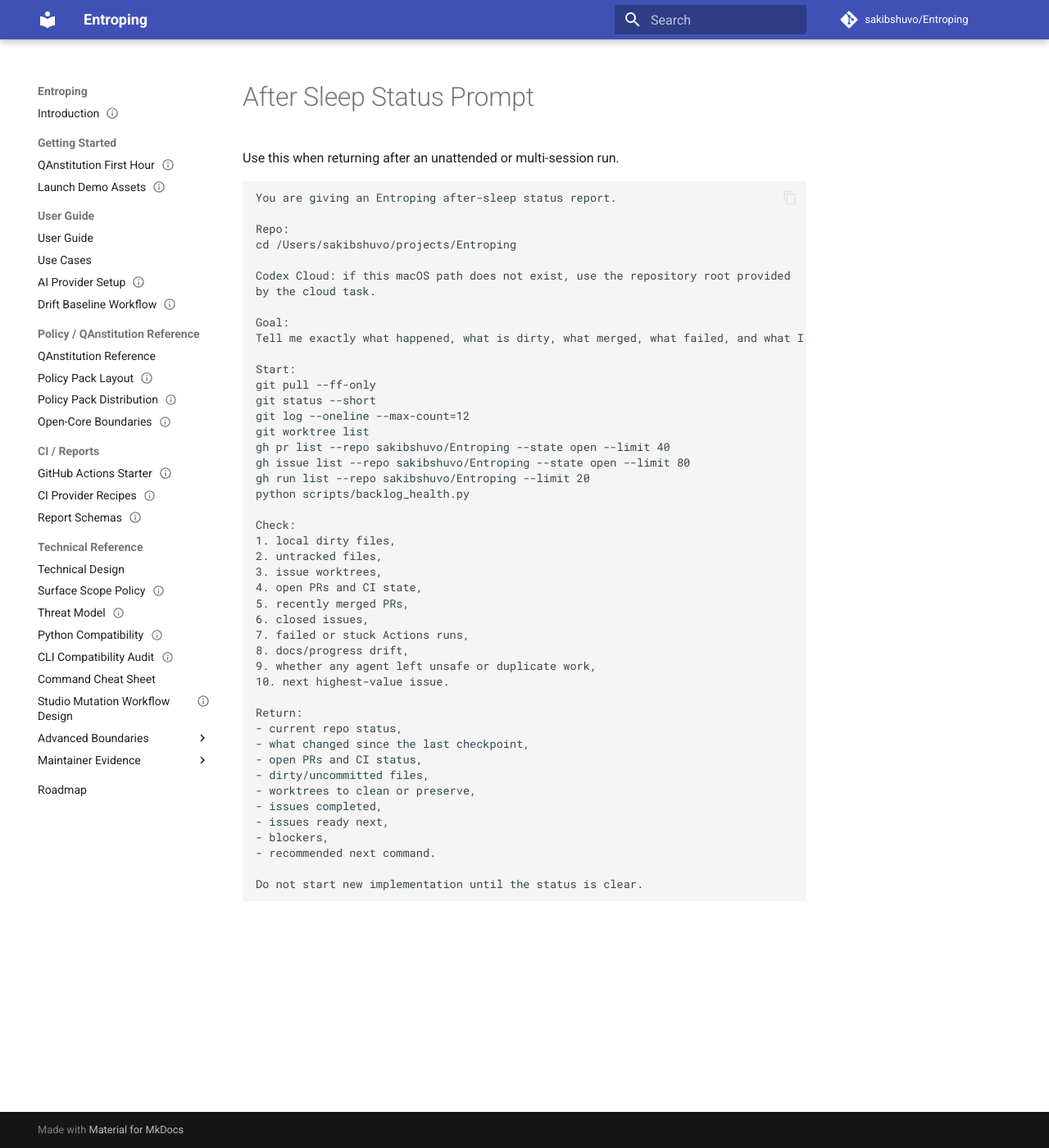
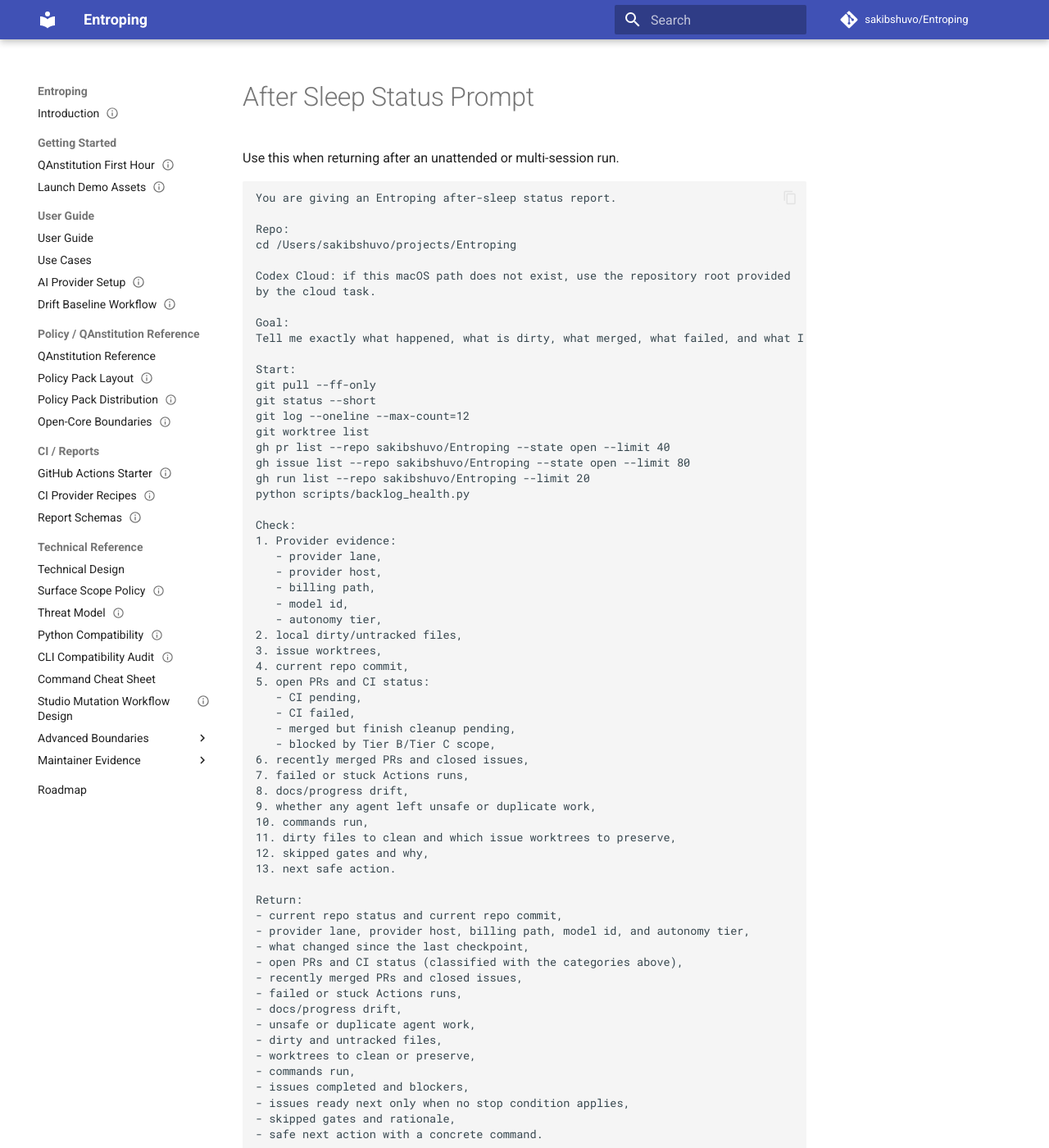
Before and after one commit to sakibshuvo/Entroping, an MkDocs documentation site: the page built from docs/meta/prompt-library/after-sleep-status.md, in a window 1280 px wide and 1400 px high. Shown: the whole window at 82% size. Built offline with MkDocs 1.6.1 and Material for MkDocs 9.7.7, drawn with Linux system fonts in a browser that asks for light colours; comment, search, counter and statistics services are not loaded; some of the changed text lies outside the part shown.

Commit message:
docs(factory): strengthen after-sleep status handoff

````diff
--- a/docs/meta/prompt-library/after-sleep-status.md
+++ b/docs/meta/prompt-library/after-sleep-status.md
@@ -36,27 +36,49 @@
 python scripts/backlog_health.py
 
 Check:
-1. local dirty files,
-2. untracked files,
+1. Provider evidence:
+   - provider lane,
+   - provider host,
+   - billing path,
+   - model id,
+   - autonomy tier,
+2. local dirty/untracked files,
 3. issue worktrees,
-4. open PRs and CI state,
-5. recently merged PRs,
-6. closed issues,
+4. current repo commit,
+5. open PRs and CI status:
+   - CI pending,
+   - CI failed,
+   - merged but finish cleanup pending,
+   - blocked by Tier B/Tier C scope,
+6. recently merged PRs and closed issues,
 7. failed or stuck Actions runs,
 8. docs/progress drift,
 9. whether any agent left unsafe or duplicate work,
-10. next highest-value issue.
+10. commands run,
+11. dirty files to clean and which issue worktrees to preserve,
+12. skipped gates and why,
+13. next safe action.
 
 Return:
-- current repo status,
+- current repo status and current repo commit,
+- provider lane, provider host, billing path, model id, and autonomy tier,
 - what changed since the last checkpoint,
-- open PRs and CI status,
-- dirty/uncommitted files,
+- open PRs and CI status (classified with the categories above),
+- recently merged PRs and closed issues,
+- failed or stuck Actions runs,
+- docs/progress drift,
+- unsafe or duplicate agent work,
+- dirty and untracked files,
 - worktrees to clean or preserve,
-- issues completed,
-- issues ready next,
-- blockers,
-- recommended next command.
+- commands run,
+- issues completed and blockers,
+- issues ready next only when no stop condition applies,
+- skipped gates and rationale,
+- safe next action with a concrete command.
+
+Status is clear only when every Check item has a concrete answer, any pending or
+failed CI has a stated reason, skipped gates have a stated rationale, and the
+safe next action is a concrete command or an explicit stop.
 
 Do not start new implementation until the status is clear.
 ```
````
Also changed, not shown: 1 other file.
